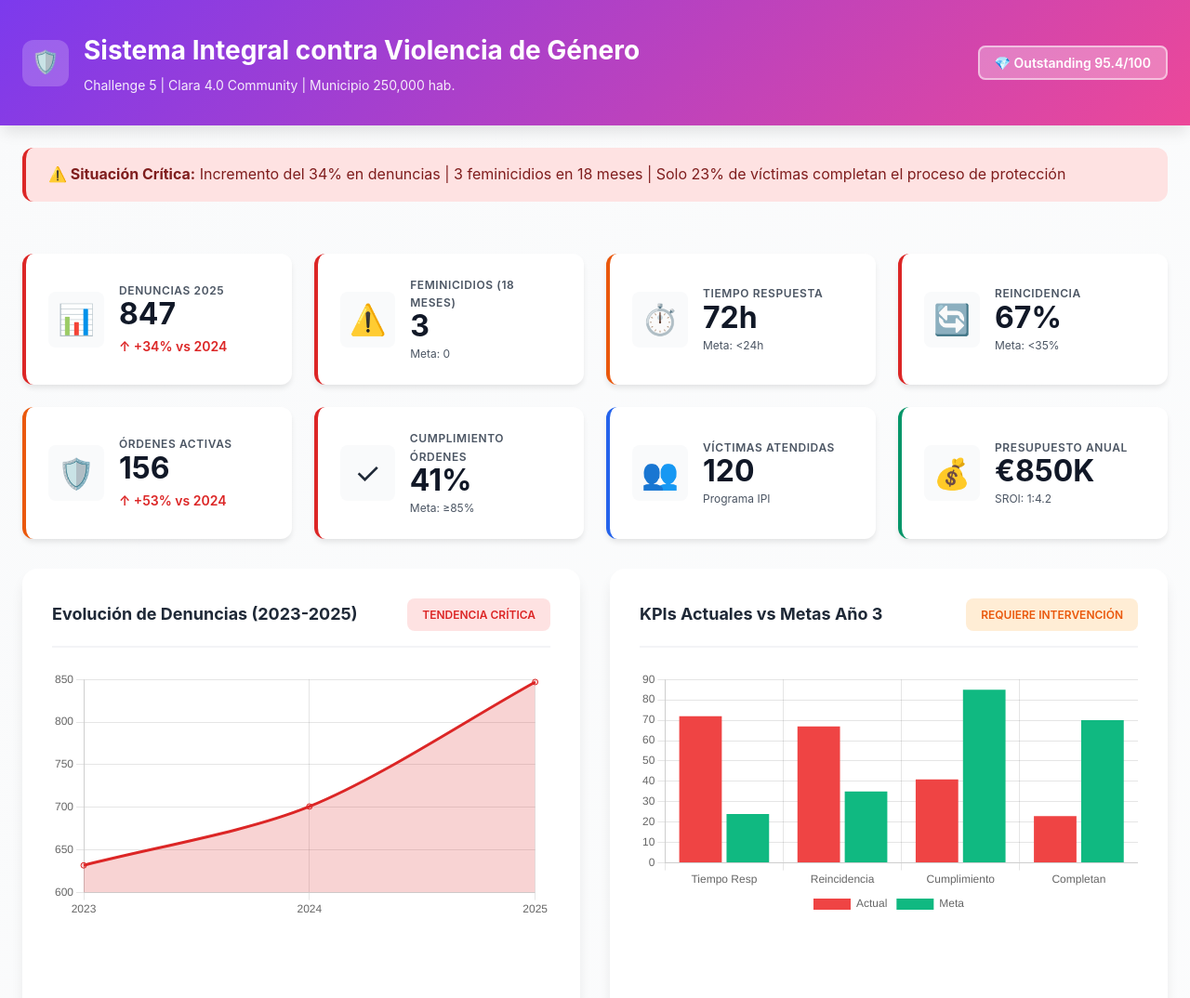
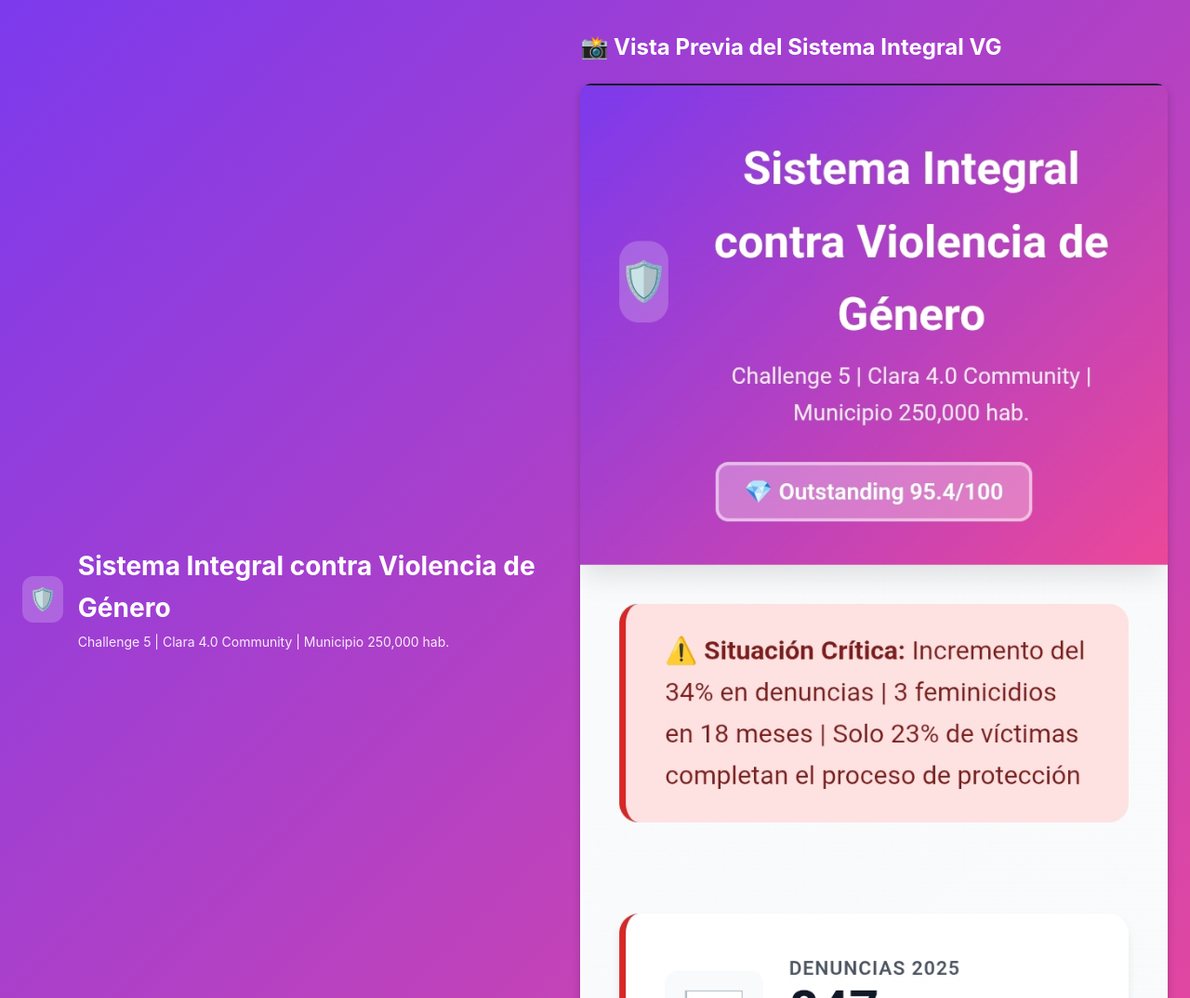
Before and after one commit to carmenmanzanoest-ship-it/clara-4-community-challenges, a plain HTML site: page index.html in a window 1280 px wide. Shown: the top 1074 px of the page at 93% size. Drawn offline with nearby package versions, Linux system fonts and the light colour scheme.

Commit message:
Update index.html

```diff
--- a/index.html
+++ b/index.html
@@ -545,6 +545,30 @@
                         <h1>Sistema Integral contra Violencia de Género</h1>
                         <p class="subtitle">Challenge 5 | Clara 4.0 Community | Municipio 250,000 hab.</p>
                     </div>
+
+
+
+            <!-- 📸 Vista Previa del Dashboard -->
+<section class="preview">
+  <h2>📸 Vista Previa del Sistema Integral VG</h2>
+  <img src="https://github.com/carmenmanzanoest-ship-it/clara-4-community-challenges/blob/main/assets/challenge-5-violencia-genero.jpg?raw=true"
+       alt="Dashboard Challenge 5 - Violencia de Género"
+       style="max-width:100%; border-radius:12px; box-shadow:0 4px 10px rgba(0,0,0,0.2); margin-top:20px;">
+</section>
+
+
+
+
+
+
+
+
+
+
+
+
+
+
                 </div>
                 <div class="header-right">
                     <span class="badge">💎 Outstanding 95.4/100</span>
```
